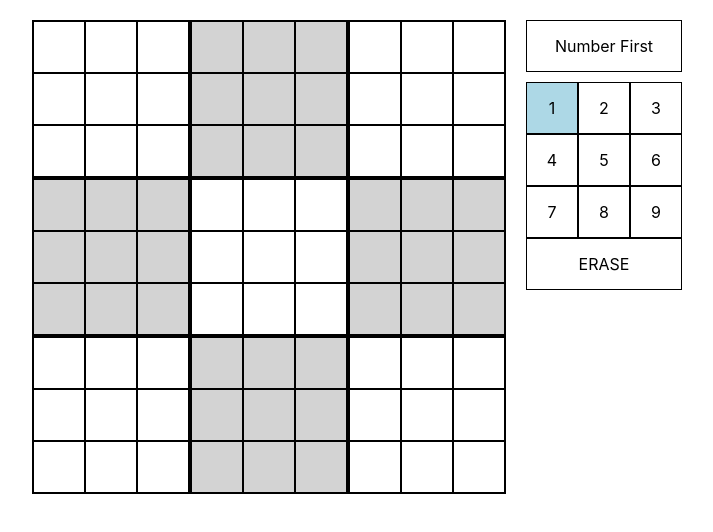
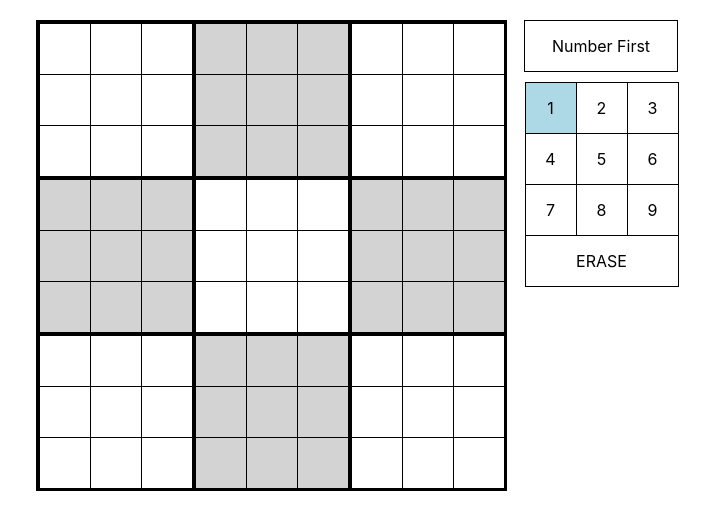
Before and after one commit to crucx012/sudoku, a React (Create React App) app: page / in a window 1280 px wide. Shown: the top 532 px of the page, without its empty margins (283-996 px from the left). Built offline with nearby package versions, Linux system fonts and the light colour scheme.

Commit message:
fix double borders

```diff
--- a/src/App.js
+++ b/src/App.js
@@ -159,7 +159,9 @@ class App extends React.Component {
       <div className="small-margin container">
         {this.getCubeRows()}
         <div>
-          <div className='small-margin rectangle noselect' onClick={() => this.handleModeChangeClick()}>{this.state.mode}</div>
+          <div className='small-margin rectangle border' onClick={() => this.handleModeChangeClick()}>
+            <div className='noselect full center white'>{this.state.mode}</div>
+          </div>
           <Selector state={this.state} onClick={this.handleSelectionChangeClick}/>
         </div>
       </div>
--- a/src/Cube.jsx
+++ b/src/Cube.jsx
@@ -9,7 +9,7 @@ class Cube extends React.Component {
       rows.push(this.getRow(topLeft[0], topLeft[1]+i, color, onClick, state))
     }
     return (
-      <div className="cube">
+      <div className="cube thick-border">
         {rows}
       </div>
     );
--- a/src/Selector.jsx
+++ b/src/Selector.jsx
@@ -21,8 +21,8 @@ class Selector extends React.Component {
       <div key='number-selector' id='number-selector' className='small-margin'>
         {items}
         <div className="container">
-          <div key={0} id={`selection0`} className={`rectangle ${selectedClass}`} onClick={() => this.props.onClick(0)}>
-            <div className="noselect">ERASE</div>
+          <div key={0} id={`selection0`} className='rectangle border' onClick={() => this.props.onClick(0)}>
+            <div className={`noselect full center white ${selectedClass}`}>ERASE</div>
           </div>
         </div>
       </div>
@@ -46,8 +46,8 @@ class Selector extends React.Component {
 
   getItem(val, selected) {
     return (
-      <div key={`${val}`} id={`selection${val}`} className={`square ${selected}`} onClick={() => this.props.onClick(val)}>
-        <div className="noselect">{val}</div>
+      <div key={`${val}`} id={`selection${val}`} className='square border' onClick={() => this.props.onClick(val)}>
+        <div className={`noselect full center white ${selected}`}>{val}</div>
       </div>
     )
   }
--- a/src/Square.jsx
+++ b/src/Square.jsx
@@ -19,8 +19,8 @@ class Square extends React.Component {
       color = "selected";
     }
     return (
-      <div id={`${square.column}${square.row}`} className={`square ${color} ${textColor}`} onClick={() => this.props.onClick(square)}>
-        <div className="noselect">{value}</div>
+      <div id={`${square.column}${square.row}`} className='square border' onClick={() => this.props.onClick(square)}>
+          <div className={`noselect full center ${color} ${textColor}`}>{value}</div>
       </div>
     );
   }
--- a/src/styles/main.css
+++ b/src/styles/main.css
@@ -1,29 +1,29 @@
 .square {
   height: 50px;
   width: 50px;
-  border-color: black;
-  border-width: 1px;
-  border-style: solid;
-  display: flex;
-  justify-content: center;
-  align-items: center;
+  padding: 1px;
 }
 
 .rectangle {
   height: 50px;
-  width: 154px;
-  border-color: black;
-  border-width: 1px;
-  border-style: solid;
-  display: flex;
-  justify-content: center;
-  align-items: center;
+  width: 152px;
+  padding: 1px;
 }
 
 .cube {
-  border-color: black;
-  border-width: 1px;
-  border-style: solid;
+  padding: 3px;
+}
+
+.thick-border {
+  background-color: black;
+  border: 3px;
+  margin: 0 -3px -3px 0;
+}
+
+.border {
+  background-color: black;
+  border: 1px;
+  margin: 0 -1px -1px 0;
 }
 
 .white {
@@ -56,6 +56,12 @@
   width: 100%;
 }
 
+.center {
+  display: flex;
+  justify-content: center;
+  align-items: center;
+}
+
 .noselect {
   -webkit-touch-callout: none; /* iOS Safari */
     -webkit-user-select: none; /* Safari */
```
